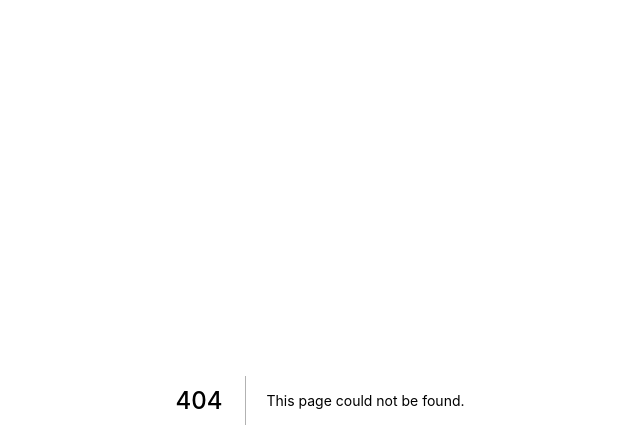
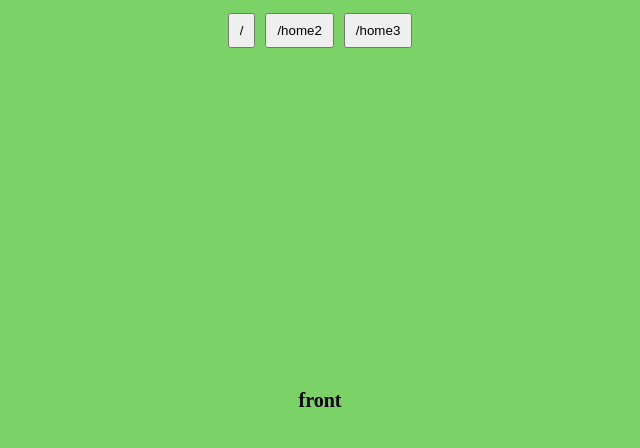
Before and after one commit to Root-huh/deploy-test, a Next.js app: page /home3 in a window 1280 px wide. Before the commit this address had no page. Shown: the top 448 px of the page, without its empty margins (320-960 px from the left). Built offline with nearby package versions, Linux system fonts and the light colour scheme.

Commit message:
Add Home3

```diff
--- a/pages/home2.js
+++ b/pages/home2.js
@@ -1,6 +1,9 @@
+import Nav from "../src/component/Nav";
+
 export default function Home2() {
   return (
     <div id="root">
+      <Nav />
       <div id="parallax">
         {ITEM_LIST.map((_, index) => (
           <div
@@ -51,7 +54,7 @@ export default function Home2() {
           height: 100vh;
           position: relative;
           transform-style: preserve-3d;
-          overflow: hidden;
+          overflow-y: hidden;
         }
 
         .layer {
--- /dev/null
+++ b/pages/home3.js
@@ -0,0 +1,116 @@
+import Nav from "../src/component/Nav";
+
+export default function Home3() {
+  return (
+    <>
+      <Nav />
+      <div className="parallax">
+        {ITEM_LIST.map((item, index) => (
+          <div key={index} className="group" style={{ zIndex: item.zIndex }}>
+            {item.layers.map((layer, index2) => (
+              <div
+                key={index2}
+                style={{ backgroundColor: layer.bg || "transparent" }}
+                className={`layer ${layer.className}`}
+              >
+                <div className="title">{layer.className}</div>
+              </div>
+            ))}
+          </div>
+        ))}
+      </div>
+      <style jsx global>{`
+        html,
+        body {
+          overflow: hidden;
+        }
+
+        body > div {
+          height: 100vh;
+        }
+
+        * {
+          margin: 0;
+          padding: 0;
+        }
+      `}</style>
+      <style jsx>{`
+        .parallax {
+          height: 100vh;
+          overflow-x: hidden;
+          overflow-y: auto;
+          perspective: 300px;
+        }
+
+        .group {
+          transform-style: preserve-3d;
+          height: 100vh;
+          position: relative;
+          overflow: hidden;
+        }
+
+        .layer {
+          position: absolute;
+          left: 0;
+          right: 0;
+          top: 0;
+          bottom: 0;
+        }
+
+        .front {
+          z-index: 4;
+          transform: translateZ(0);
+        }
+
+        .back {
+          z-index: 3;
+          transform: translateZ(-300px) scale(2);
+        }
+
+        .deep {
+          z-index: 2;
+          transform: translateZ(-600px) scale(3);
+        }
+
+        .title {
+          position: absolute;
+          left: 50%;
+          top: 50%;
+          transform: translate(-50%, -50%);
+          text-align: center;
+          font-size: 20px;
+          font-weight: bold;
+        }
+      `}</style>
+    </>
+  );
+}
+
+const ITEM_LIST = [
+  {
+    zIndex: 5,
+    layers: [{ className: "front", bg: "rgb(123,210,102)" }],
+  },
+  {
+    zIndex: 3,
+    layers: [
+      { className: "front" },
+      { className: "back", bg: "rgb(123,210,102)" },
+    ],
+  },
+  {
+    zIndex: 4,
+    layers: [
+      { className: "front" },
+      { className: "back", bg: "rgb(153,216,101)" },
+    ],
+  },
+  {
+    zIndex: 2,
+    layers: [
+      { className: "front" },
+      { className: "back" },
+      { className: "deep", bg: "rgb(184,223,101)" },
+    ],
+  },
+];
--- a/src/component/Nav.js
+++ b/src/component/Nav.js
@@ -1,8 +1,11 @@
 export default function Nav() {
   return (
     <div className="nav">
-      <button onClick={() => window.location.assign("/")}>Home</button>
-      <button onClick={() => window.location.assign("/home2")}>Home2</button>
+      {HREF_LIST.map(item => (
+        <button key={item} onClick={() => window.location.assign(item)}>
+          {item}
+        </button>
+      ))}
       <style jsx>{`
         .nav {
           position: fixed;
@@ -23,3 +26,5 @@ export default function Nav() {
     </div>
   );
 }
+
+const HREF_LIST = ["/", "/home2", "/home3"];
```
